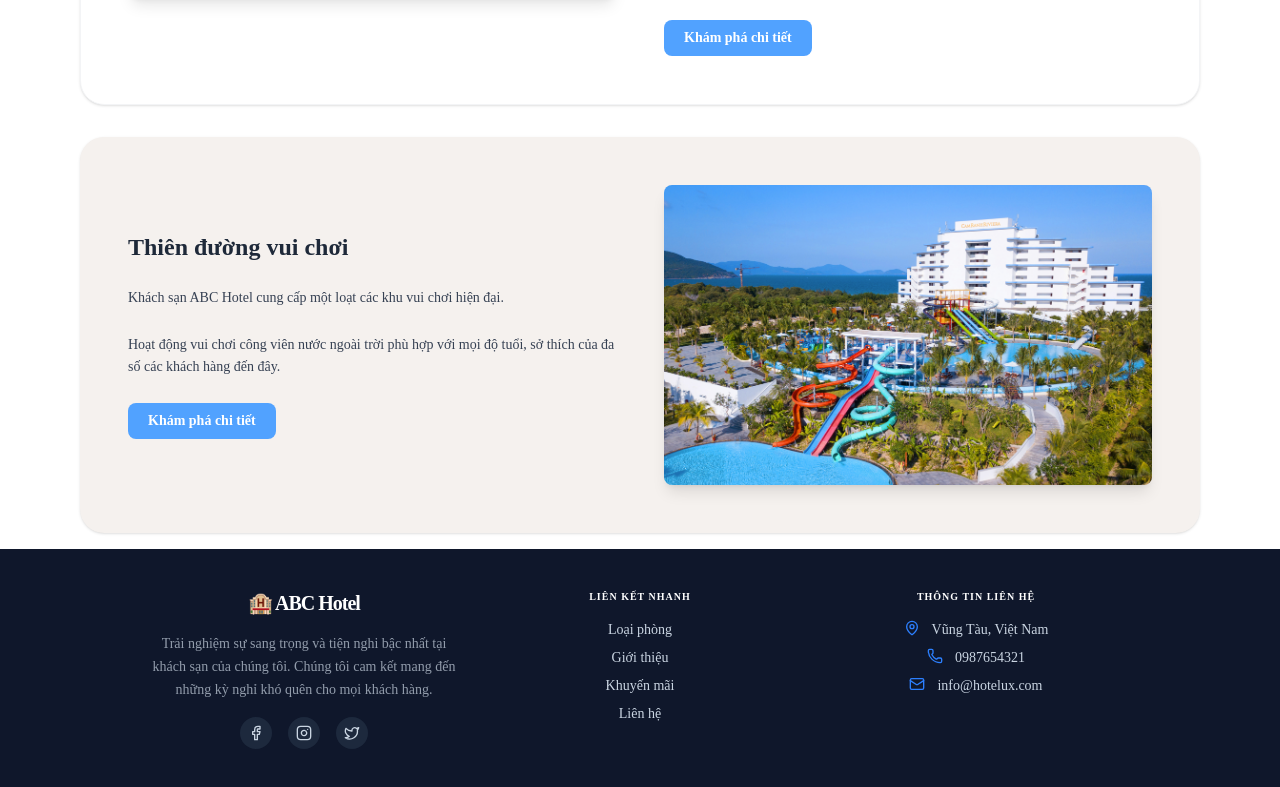
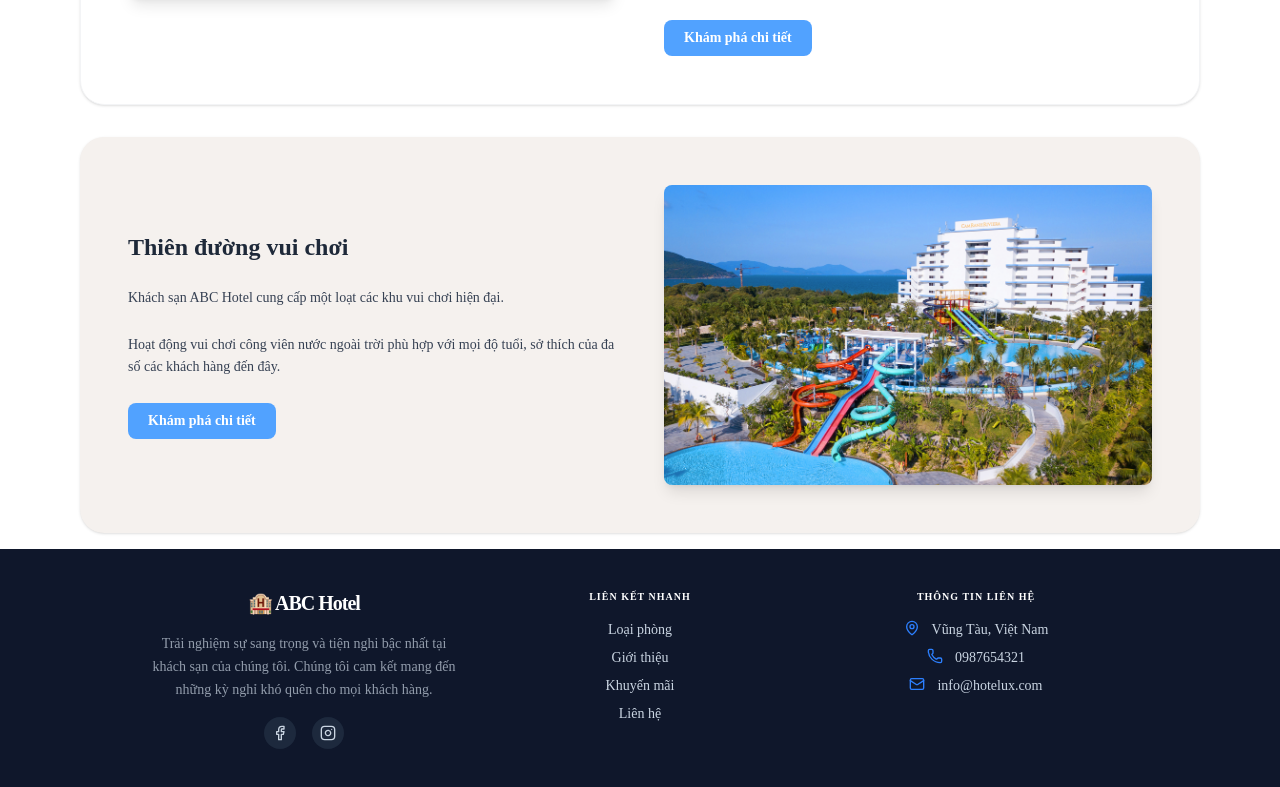
Before and after one commit to phuown/QuanLyKhachSan, a Next.js app: page / in a window 1280 px wide. Shown: the part 2396-3183 px from the top of the page. Built offline with nearby package versions, Linux system fonts and the light colour scheme; no server answers.

Commit message:
Footer cua tang web danh cho khach hang

```diff
--- a/src/components/Footer.tsx
+++ b/src/components/Footer.tsx
@@ -17,7 +17,6 @@ export default function Footer() {
                         <div className="flex gap-4 justify-center">
                             <a href="#" className="w-8 h-8 bg-slate-800 rounded-full flex items-center justify-center hover:bg-blue-600 hover:text-white transition-all"><Facebook size={16} /></a>
                             <a href="#" className="w-8 h-8 bg-slate-800 rounded-full flex items-center justify-center hover:bg-blue-600 hover:text-white transition-all"><Instagram size={16} /></a>
-                            <a href="#" className="w-8 h-8 bg-slate-800 rounded-full flex items-center justify-center hover:bg-blue-600 hover:text-white transition-all"><Twitter size={16} /></a>
                         </div>
                     </div>
 
```
